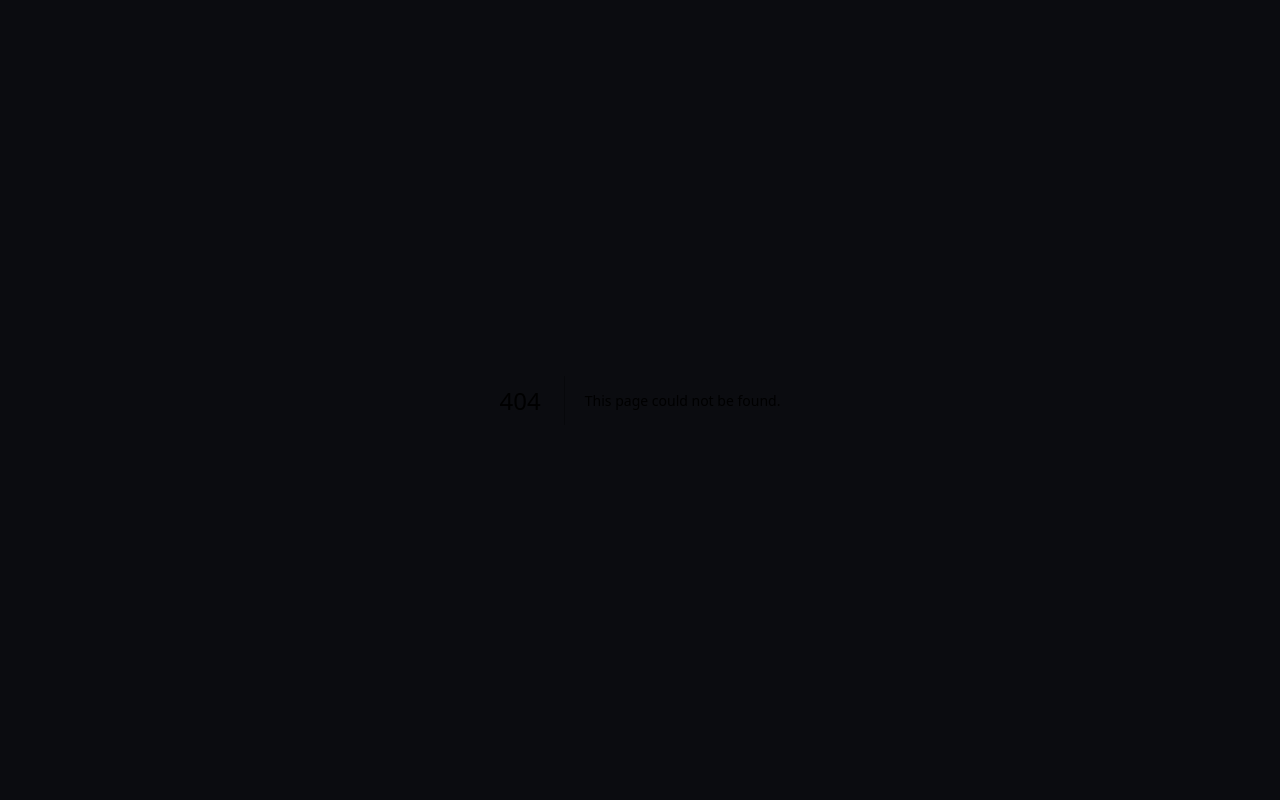
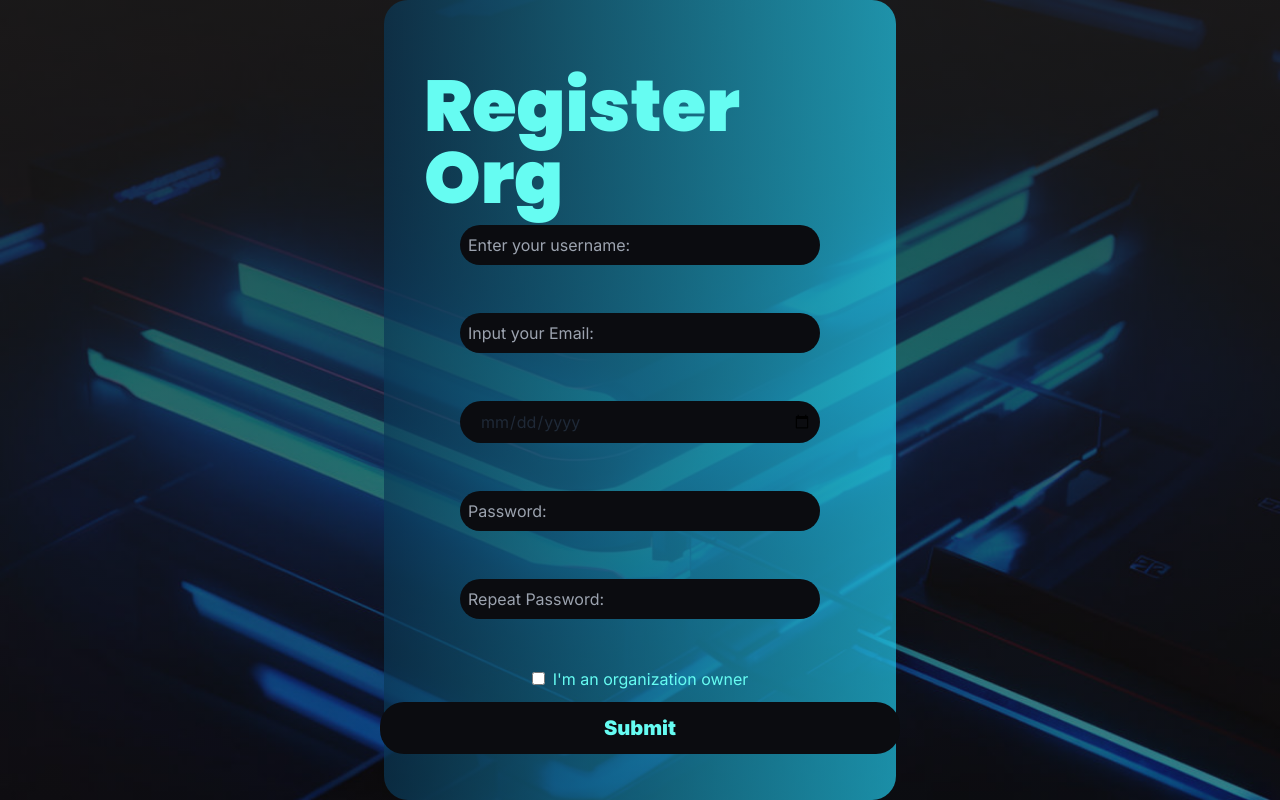
Before and after one commit to Maximus019BG/Azion, a Next.js app in the folder client/azion-f/: page /register-organisation in a window 1280 px wide. Before the commit this address had no page. Built offline with nearby package versions, Linux system fonts and the light colour scheme.

Commit message:
kawichka

```diff
--- /dev/null
+++ b/client/azion-f/app/register-organisation/page.tsx
@@ -0,0 +1,86 @@
+import React from 'react';
+import background from "../../public/background2.jpeg";
+import { Poppins } from 'next/font/google';
+
+const headerText = Poppins({ subsets: ["latin"], weight: "900" });
+
+const Register_Organisation = () => {
+  return (
+    <div
+      style={{
+        backgroundImage: `linear-gradient(to bottom, rgba(30, 29, 29, 0.8), rgba(26, 25, 25, 0.7), rgba(22, 21, 21, 0.6), rgba(18, 17, 17, 0.5)), url(${background.src})`,
+        backgroundSize: "cover",
+        backgroundPosition: "center",
+      }}
+      className="w-screen h-screen flex flex-col justify-center items-center"
+    >
+      <div className="h-fit w-fit gradient-form rounded-3xl flex flex-col justify-around items-center p-5 md:p-10">
+        <h1
+          className={`mt-6 text-neonAccent text-5xl md:text-6xl lg:text-7xl ${headerText.className}`}
+        >
+          Register Org
+        </h1>
+        <div className="w-full flex flex-col justify-center items-center gap-12">
+          <div className="w-full flex flex-col justify-center items-center gap-3">
+            <input
+            //   onChange={(e) => setName(e.target.value)}
+              type="text"
+              placeholder="Enter your username:"
+              className="bg-background opacity-100 w-full md:w-10/12 p-2 rounded-3xl hover:bg-[#191b24]"
+            />
+          </div>
+          <div className="w-full flex flex-col justify-center items-center gap-3">
+            <input
+            //   onChange={(e) => setEmail(e.target.value)}
+              type="email"
+              placeholder="Input your Email:"
+              className="bg-background opacity-100 w-full md:w-10/12 p-2 rounded-3xl hover:bg-[#191b24]"
+            />
+          </div>
+          <div className="w-full flex flex-col justify-center items-center gap-3">
+            <input
+            //   onChange={(e) => setAge(e.target.value)}
+              placeholder="Born At:"
+              type="date"
+              className="pl-5 bg-background opacity-100 w-full md:w-10/12 p-2 rounded-3xl hover:bg-[#191b24]"
+            />
+          </div>
+          <div className="w-full flex flex-col justify-center items-center gap-3">
+            <input
+            //   onChange={(e) => setPassword(e.target.value)}
+              placeholder="Password:"
+              type="password"
+              className="bg-background opacity-100 w-full md:w-10/12 p-2 rounded-3xl hover:bg-[#191b24]"
+            />
+          </div>
+          <div className="w-full flex flex-col justify-center items-center gap-3">
+            <input
+            //   onChange={(e) => setPassword2(e.target.value)}
+              placeholder="Repeat Password:"
+              type="password"
+              className="bg-background opacity-100 w-full md:w-10/12 p-2 rounded-3xl hover:bg-[#191b24]"
+            />
+          </div>
+          <div className="w-full flex flex-col justify-center items-center gap-3">
+            <label className="text-neonAccent">
+              <input
+                type="checkbox"
+                // onChange={handleCheckboxChange}
+                className="mr-2"
+              />
+              I&apos;m an organization owner
+            </label>
+          </div>
+        </div>
+        <button
+        //   onClick={handleSubmit}
+          className="bg-background w-fit text-neonAccent hover:border-2 hover:border-neonAccent font-black px-56 py-3 rounded-3xl text-xl hover:scale-105 transition-all ease-in"
+        >
+          Submit
+        </button>
+      </div>
+    </div>
+  )
+}
+
+export default Register_Organisation
```
